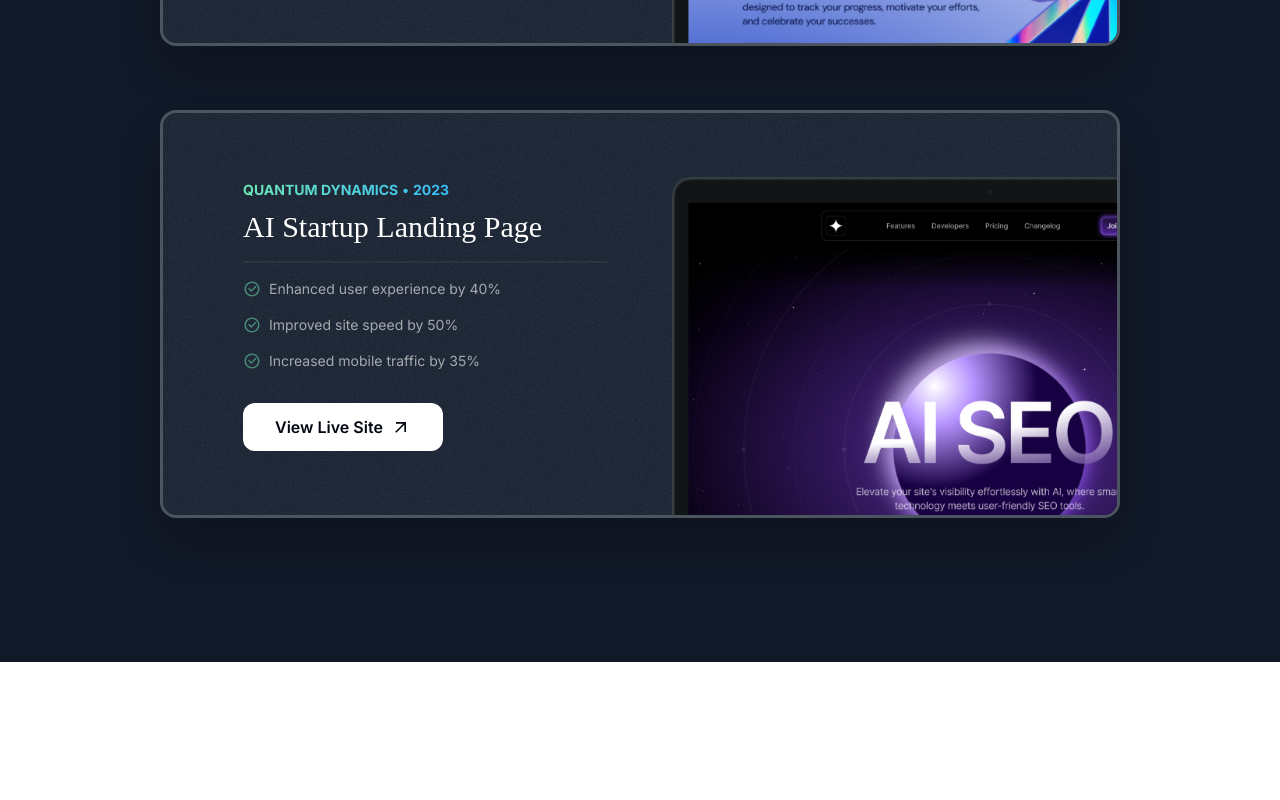
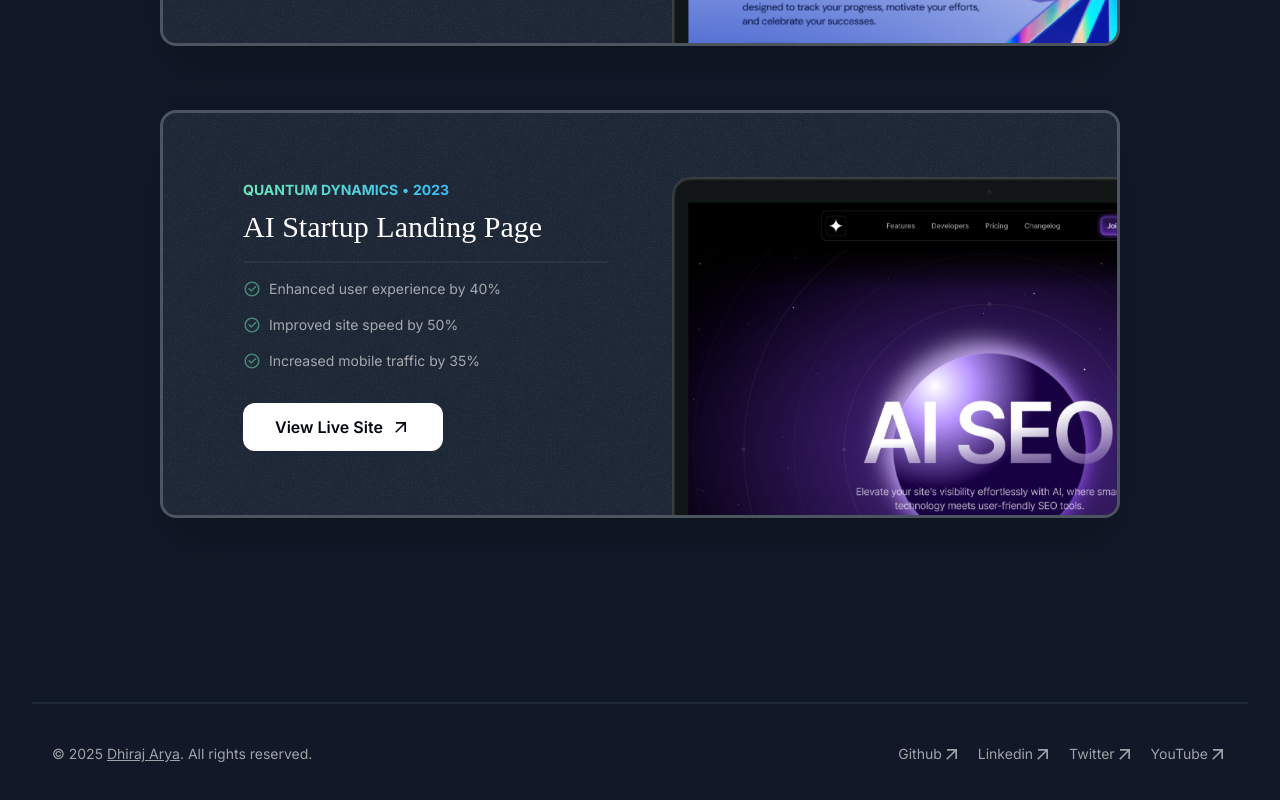
Before and after one commit to dhirajaryaa/modern-Portfolio, a React (Vite) app: page / in a window 1280 px wide. Shown: the part 1946-2746 px from the top of the page. Before the commit the page ends 2608 px from the top, so only its background shows below. Built offline with nearby package versions, Linux system fonts and the light colour scheme; a web font is replaced by a local one.

Commit message:
style: adding footer page

```diff
--- a/src/App.jsx
+++ b/src/App.jsx
@@ -2,6 +2,7 @@ import React from "react";
 import Header from "./components/Header";
 import Hero from "./components/Hero";
 import FeatureProjects from "./components/FeatureProjects";
+import Footer from "./components/Footer";
 
 function App() {
   return (
@@ -11,6 +12,7 @@ function App() {
         <Hero />
         <FeatureProjects />
       </main>
+      <Footer />
     </div>
   );
 }
--- a/src/components/FeatureProjects.jsx
+++ b/src/components/FeatureProjects.jsx
@@ -47,6 +47,7 @@ function FeatureProjects() {
 
   return (
     <section
+    id="project"
       className="pb-16 pt-5"
       aria-labelledby="featured-projects"
       role="region"
--- /dev/null
+++ b/src/components/Footer.jsx
@@ -0,0 +1,62 @@
+import { MdArrowOutward } from "react-icons/md";
+
+function Footer() {
+  const date = new Date();
+  const currentYear = date.getFullYear();
+  return (
+    <footer id="footer" aria-label="Footer">
+      <div className="container">
+        <hr className="border-t-2 border-gray-800 my-5 md:my-10" />
+        <div className="flex flex-col lg:flex-row justify-between items-center gap-7 px-5 md:px-15 pb-5 md:pb-10">
+          <p className=" text-white/60 text-sm  text-center">
+            © {currentYear}{" "}
+            <a className="underline" href="https://github.com/dhirajaryaa">
+              Dhiraj Arya
+            </a>
+            . All rights reserved.
+          </p>
+          <div className="flex gap-4 text-sm flex-col sm:flex-row">
+            <a
+              href="https://github.com/dhirajaryaa"
+              target="_blank"
+              className="flex items-center text-white/60"
+              aria-label="Visit Github Profile"
+            >
+              <span>Github</span>
+              <MdArrowOutward size={20} />
+            </a>
+            <a
+              href="https://linkedin.com/in/dhirajaryaa0"
+              target="_blank"
+              className="flex items-center text-white/60"
+              aria-label="Visit Linkedin Profile"
+            >
+              <span>Linkedin</span>
+              <MdArrowOutward size={20} />
+            </a>
+            <a
+              href="https://twitter.com/dhirajaryaa"
+              target="_blank"
+              className="flex items-center text-white/60"
+              aria-label="Visit Twitter Profile"
+            >
+              <span>Twitter</span>
+              <MdArrowOutward size={20} />
+            </a>
+            <a
+              href="https://youtube.com/@dhirajaryaa"
+              target="_blank"
+              className="flex items-center text-white/60"
+              aria-label="Visit YouTube Channel"
+            >
+              <span>YouTube</span>
+              <MdArrowOutward size={20} />
+            </a>
+          </div>
+        </div>
+      </div>
+    </footer>
+  );
+}
+
+export default Footer;
--- a/src/components/Hero.jsx
+++ b/src/components/Hero.jsx
@@ -6,6 +6,7 @@ import { FaArrowDown, FaLinkedin } from "react-icons/fa";
 function Hero() {
   return (
     <section
+    id="home"
       className="py-32 md:py-44 relative z-0 overflow-clip"
       aria-labelledby="hero-title"
     >
```
